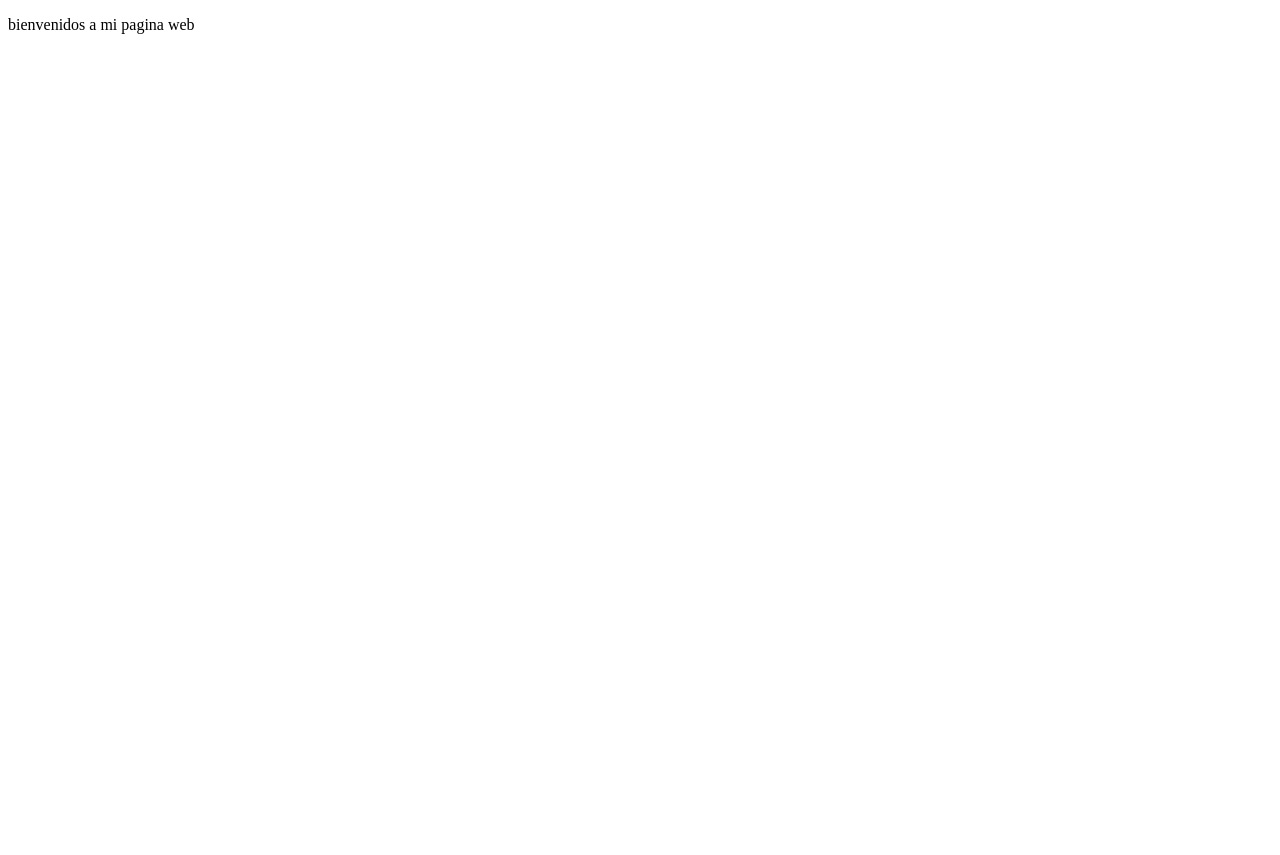
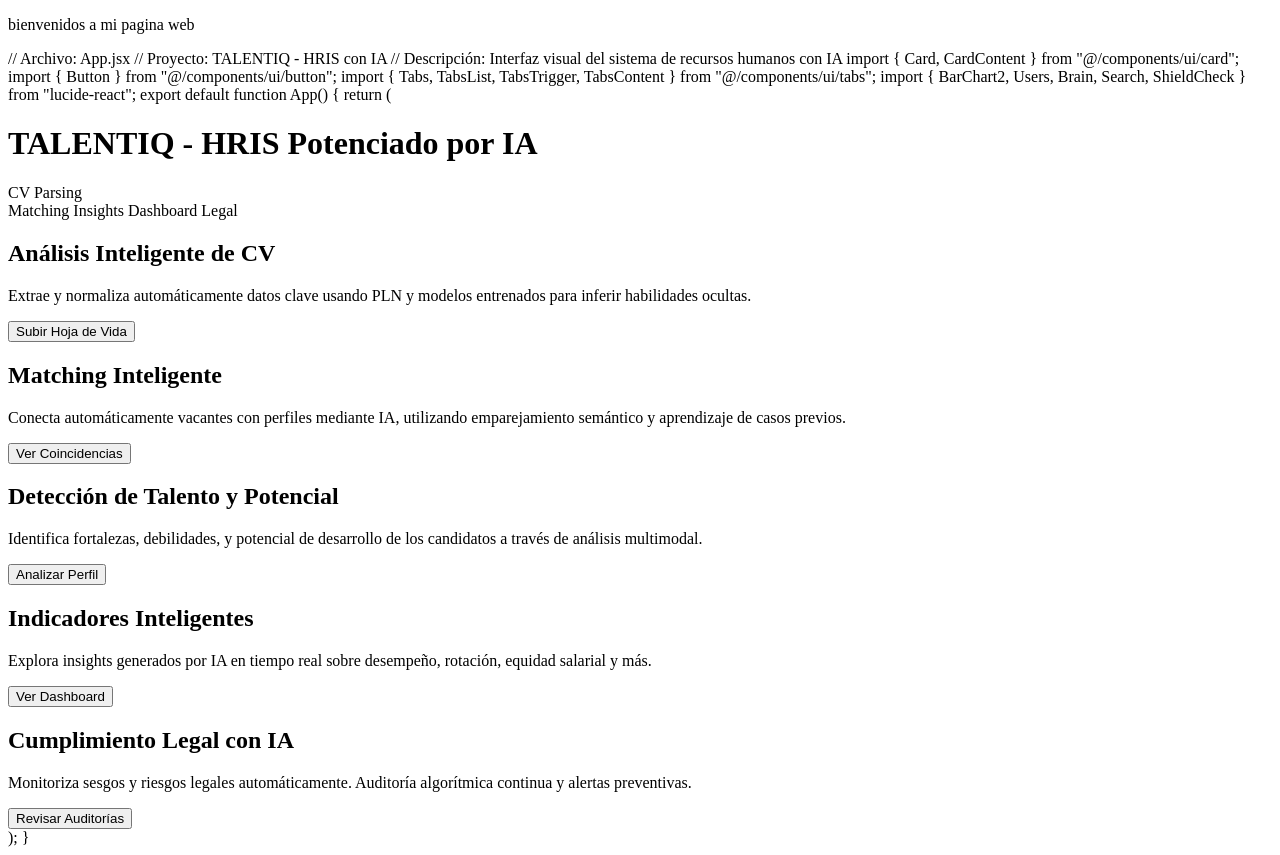
Before and after one commit to xavier2819/primerapaginaweb, a plain HTML site: page index.html in a window 1280 px wide. Before the commit the page ends 800 px from the top, so only its background shows below. Drawn offline with Linux system fonts and the light colour scheme.

Commit message:
agrege un nuevo cambio

```diff
--- a/index.html
+++ b/index.html
@@ -7,5 +7,92 @@
 </head>
 <body>
     <p> bienvenidos a mi pagina web </p>
+    // Archivo: App.jsx
+// Proyecto: TALENTIQ - HRIS con IA
+// Descripción: Interfaz visual del sistema de recursos humanos con IA
+
+import { Card, CardContent } from "@/components/ui/card";
+import { Button } from "@/components/ui/button";
+import { Tabs, TabsList, TabsTrigger, TabsContent } from "@/components/ui/tabs";
+import { BarChart2, Users, Brain, Search, ShieldCheck } from "lucide-react";
+
+export default function App() {
+  return (
+    <main className="p-6 bg-gray-100 min-h-screen font-sans">
+      <h1 className="text-3xl font-bold mb-6 text-center">TALENTIQ - HRIS Potenciado por IA</h1>
+
+      <Tabs defaultValue="cv-parsing">
+        <TabsList className="grid grid-cols-5 gap-2 mb-4">
+          <TabsTrigger value="cv-parsing"><Search className="inline w-4 h-4 mr-1" />CV Parsing</TabsTrigger>
+          <TabsTrigger value="matching"><Users className="inline w-4 h-4 mr-1" />Matching</TabsTrigger>
+          <TabsTrigger value="insights"><Brain className="inline w-4 h-4 mr-1" />Insights</TabsTrigger>
+          <TabsTrigger value="dashboard"><BarChart2 className="inline w-4 h-4 mr-1" />Dashboard</TabsTrigger>
+          <TabsTrigger value="compliance"><ShieldCheck className="inline w-4 h-4 mr-1" />Legal</TabsTrigger>
+        </TabsList>
+
+        <TabsContent value="cv-parsing">
+          <Card>
+            <CardContent className="p-4">
+              <h2 className="text-xl font-semibold mb-2">Análisis Inteligente de CV</h2>
+              <p>
+                Extrae y normaliza automáticamente datos clave usando PLN y modelos entrenados para inferir habilidades ocultas.
+              </p>
+              <Button className="mt-4">Subir Hoja de Vida</Button>
+            </CardContent>
+          </Card>
+        </TabsContent>
+
+        <TabsContent value="matching">
+          <Card>
+            <CardContent className="p-4">
+              <h2 className="text-xl font-semibold mb-2">Matching Inteligente</h2>
+              <p>
+                Conecta automáticamente vacantes con perfiles mediante IA, utilizando emparejamiento semántico y aprendizaje de casos previos.
+              </p>
+              <Button className="mt-4">Ver Coincidencias</Button>
+            </CardContent>
+          </Card>
+        </TabsContent>
+
+        <TabsContent value="insights">
+          <Card>
+            <CardContent className="p-4">
+              <h2 className="text-xl font-semibold mb-2">Detección de Talento y Potencial</h2>
+              <p>
+                Identifica fortalezas, debilidades, y potencial de desarrollo de los candidatos a través de análisis multimodal.
+              </p>
+              <Button className="mt-4">Analizar Perfil</Button>
+            </CardContent>
+          </Card>
+        </TabsContent>
+
+        <TabsContent value="dashboard">
+          <Card>
+            <CardContent className="p-4">
+              <h2 className="text-xl font-semibold mb-2">Indicadores Inteligentes</h2>
+              <p>
+                Explora insights generados por IA en tiempo real sobre desempeño, rotación, equidad salarial y más.
+              </p>
+              <Button className="mt-4">Ver Dashboard</Button>
+            </CardContent>
+          </Card>
+        </TabsContent>
+
+        <TabsContent value="compliance">
+          <Card>
+            <CardContent className="p-4">
+              <h2 className="text-xl font-semibold mb-2">Cumplimiento Legal con IA</h2>
+              <p>
+                Monitoriza sesgos y riesgos legales automáticamente. Auditoría algorítmica continua y alertas preventivas.
+              </p>
+              <Button className="mt-4">Revisar Auditorías</Button>
+            </CardContent>
+          </Card>
+        </TabsContent>
+      </Tabs>
+    </main>
+  );
+}
+
 </body>
 </html>
```
